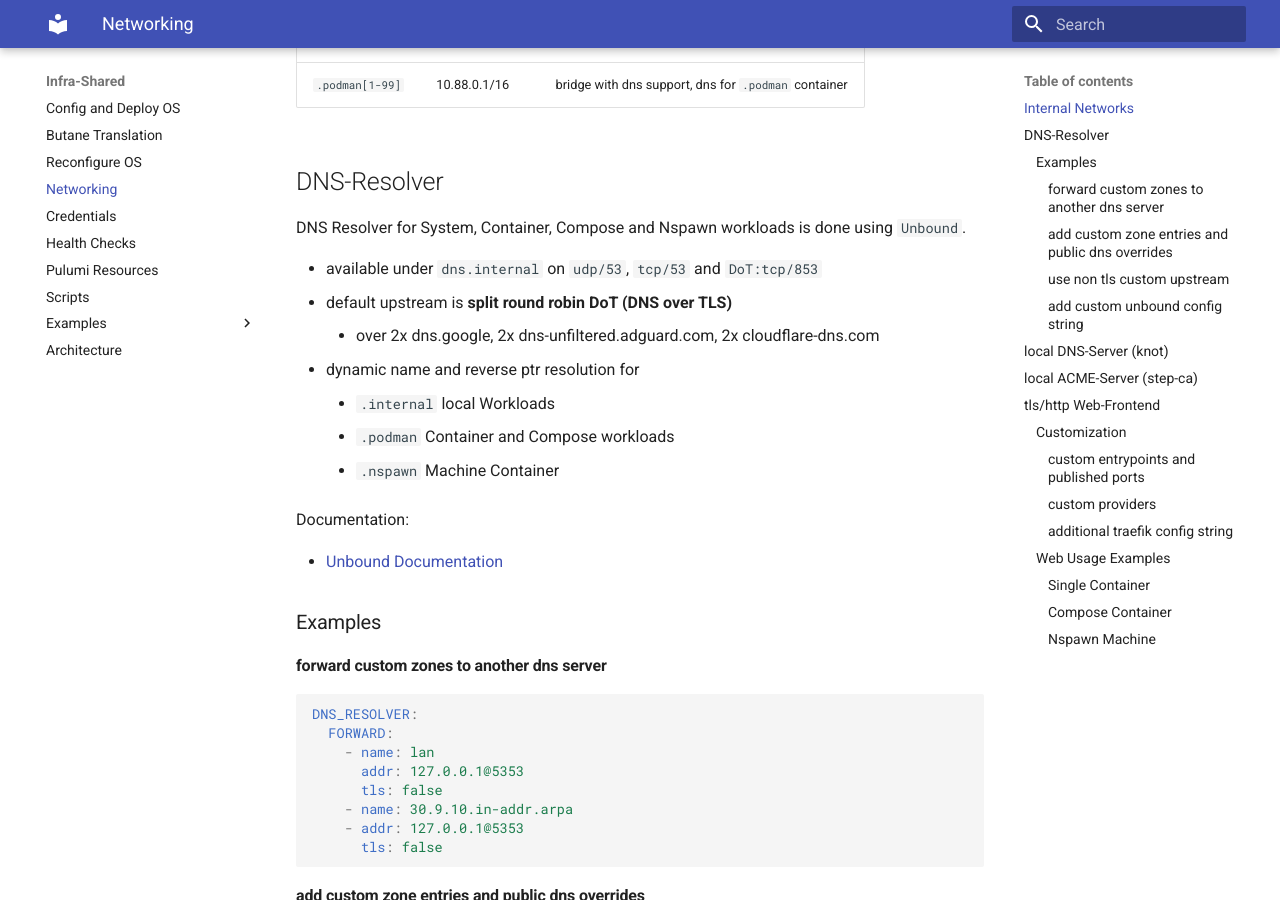
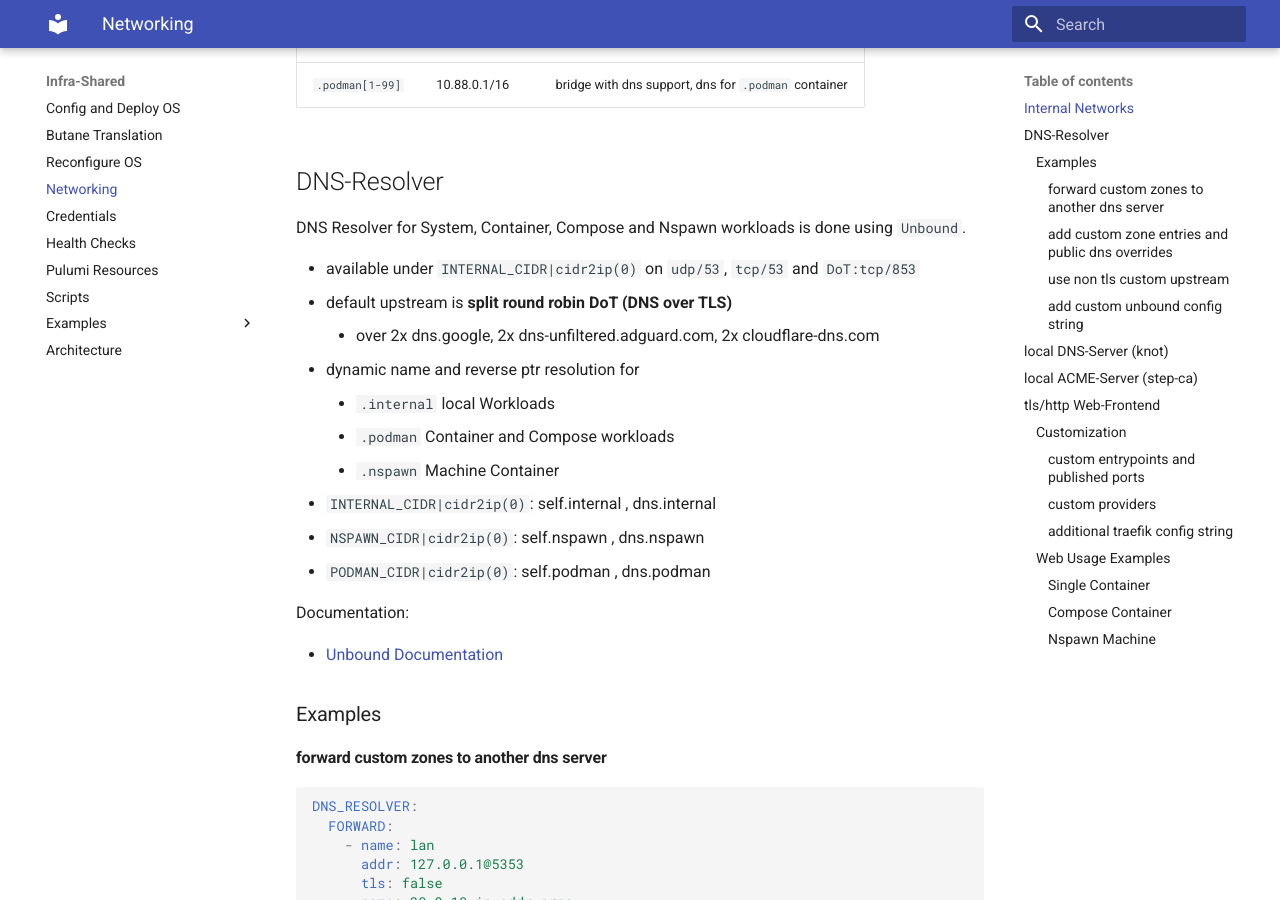
Before and after one commit to wuxxin/infra-shared, an MkDocs documentation site: the page built from docs/networking.md, in a window 1280 px wide and 900 px high, scrolled down 347 px. Built offline with MkDocs 1.6.1 and Material for MkDocs 9.7.7, drawn with Linux system fonts in a browser that asks for light colours; some of the changed text lies outside the part shown.

Commit message:
update docs

```diff
--- a/docs/networking.md
+++ b/docs/networking.md
@@ -14,13 +14,16 @@
 
 DNS Resolver for System, Container, Compose and Nspawn workloads is done using `Unbound`.
 
-- available under `dns.internal` on `udp/53`, `tcp/53` and `DoT:tcp/853`
+- available under `INTERNAL_CIDR|cidr2ip(0)` on `udp/53`, `tcp/53` and `DoT:tcp/853`
 - default upstream is **split round robin DoT (DNS over TLS)**
     - over 2x dns.google, 2x dns-unfiltered.adguard.com, 2x cloudflare-dns.com
 - dynamic name and reverse ptr resolution for
     - `.internal` local Workloads
     - `.podman` Container and Compose workloads
     - `.nspawn` Machine Container
+- `INTERNAL_CIDR|cidr2ip(0)`: self.internal , dns.internal
+- `NSPAWN_CIDR|cidr2ip(0)`: self.nspawn , dns.nspawn
+- `PODMAN_CIDR|cidr2ip(0)`: self.podman , dns.podman
 
 Documentation:
 
@@ -91,7 +94,8 @@ DNS_RESOLVER:
 
 - if LOCAL_DNS_SERVER["ENABLED"]
     - requests to internal domains are gathered from an local knot DNS server instance
-    - its available under cidr2ip(".internal"):8853 tcp and udp
+    - its available under `INTERNAL_CIDR|cidr2ip(1)` on `udp/53`, `tcp/53`
+      as `knot.internal`, `knot.nspawn`, `knot.podman`
     - it provides name resolution for
         - `.internal` local Workloads
         - `.podman` Container and Compose workloads
```
